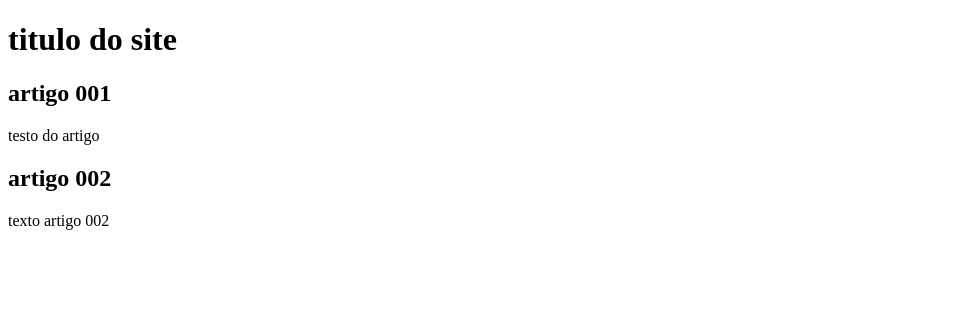
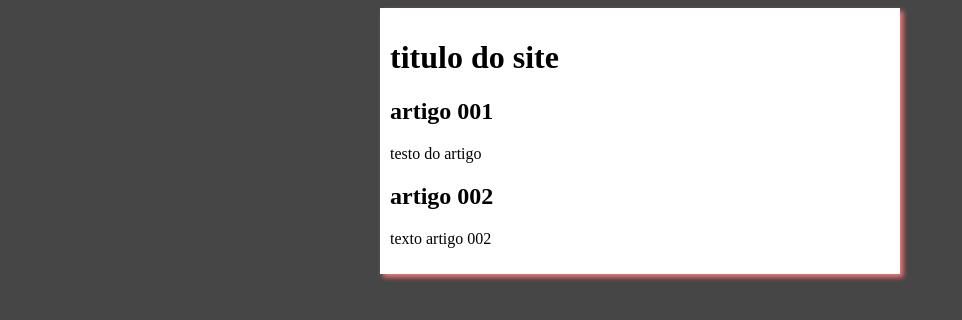
Before and after one commit to NicolasAO97/projeto-site, a plain HTML site: page index.html in a window 1280 px wide. Shown: the whole page, without its empty margins (0-962 px from the left). Drawn offline with Linux system fonts and the light colour scheme.

Commit message:
inicio do design

```diff
--- /dev/null
+++ b/estilos/style.css
@@ -0,0 +1,16 @@
+{
+    font-family: arial,helvetica,sans-serif;
+    font-size: 16px;
+}
+
+body{
+    background-color: rgb(70, 70, 70);
+}
+
+main{
+    background-color: rgb(255, 255, 255);
+    width: 500px;
+    margin: auto;
+    padding: 10px;
+    box-shadow: 3px 3px 5px rgb(255, 119, 119);
+}
--- a/index.html
+++ b/index.html
@@ -4,6 +4,7 @@
     <meta charset="UTF-8">
     <meta name="viewport" content="width=device-width, initial-scale=1.0">
     <title>titulo do site</title>
+    <link rel="stylesheet" href="estilos/style.css">
  </head>
  <body>
     <main>
```
